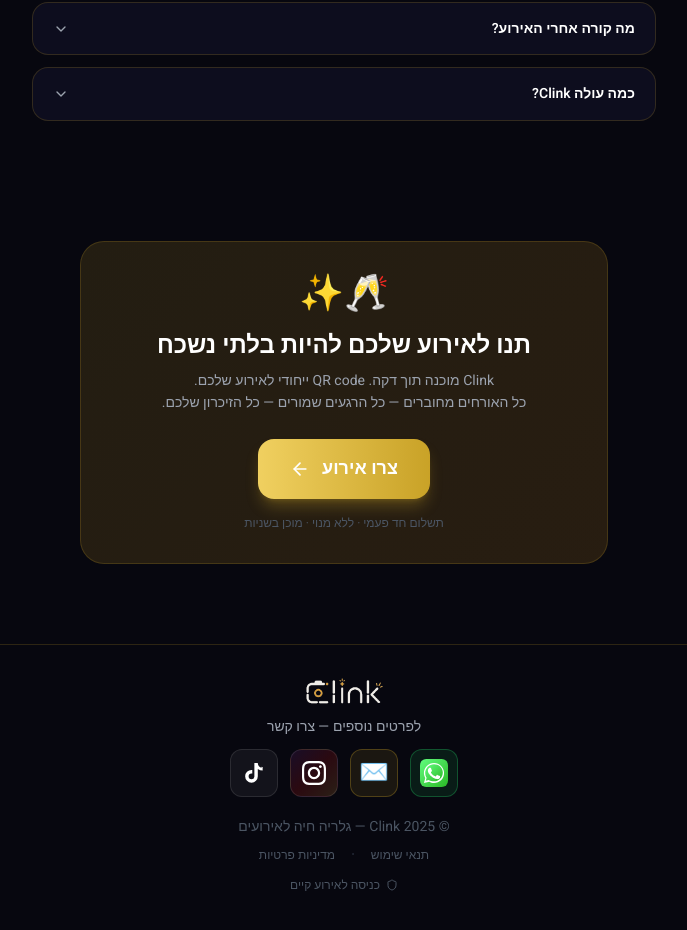
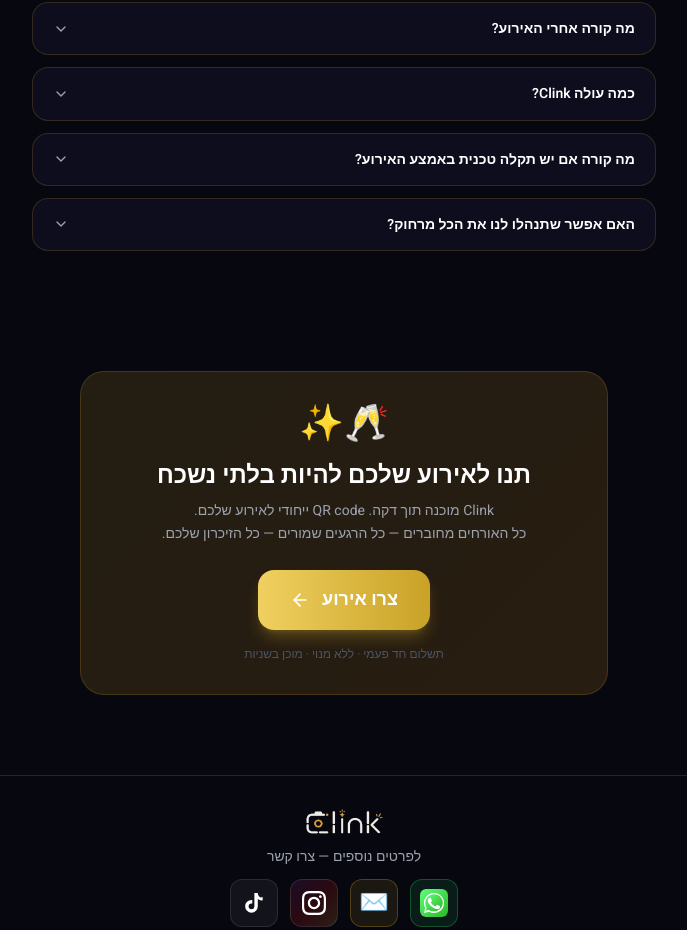
Before and after one commit to orishushan207/clink, a Next.js app: page / in a window 1280 px wide. Shown: the part 5510-6440 px from the top of the page, without its empty margins (296-983 px from the left). Built offline with nearby package versions, Linux system fonts and the light colour scheme.

Commit message:
Add support & managed service FAQ items

```diff
--- a/components/FAQSection.tsx
+++ b/components/FAQSection.tsx
@@ -45,6 +45,14 @@ const FAQS = [
     q: "כמה עולה Clink?",
     a: "Clink עובדת במודל של תשלום חד-פעמי לפי אירוע — ללא מנוי וללא הפתעות. המחיר מתחיל מ-249 ₪ ונבנה בהתאם לאורך האירוע ולתוספות שתרצו.",
   },
+  {
+    q: "מה קורה אם יש תקלה טכנית באמצע האירוע?",
+    a: "אנחנו זמינים 24/7 — גם בשבת, גם בחגים, גם בשתיים בלילה. בכל שאלה או תקלה, צוות התמיכה של Clink זמין להגיב בזמן אמת ולוודא שהאירוע שלכם מתנהל בצורה חלקה מהרגע הראשון ועד האחרון.",
+  },
+  {
+    q: "האם אפשר שתנהלו לנו את הכל מרחוק?",
+    a: "בהחלט. אם אתם מעדיפים שלא להתעסק בשום דבר טכני, אנחנו נדאג לכל — הגדרת האירוע, עיצוב הגלריה, הפעלת ה-Live Wall וה-Clink Mosaic, וניהול שוטף לאורך כל האירוע. אתם נהנים, אנחנו מטפלים בכל השאר.",
+  },
 ];
 
 export default function FAQSection() {
```
